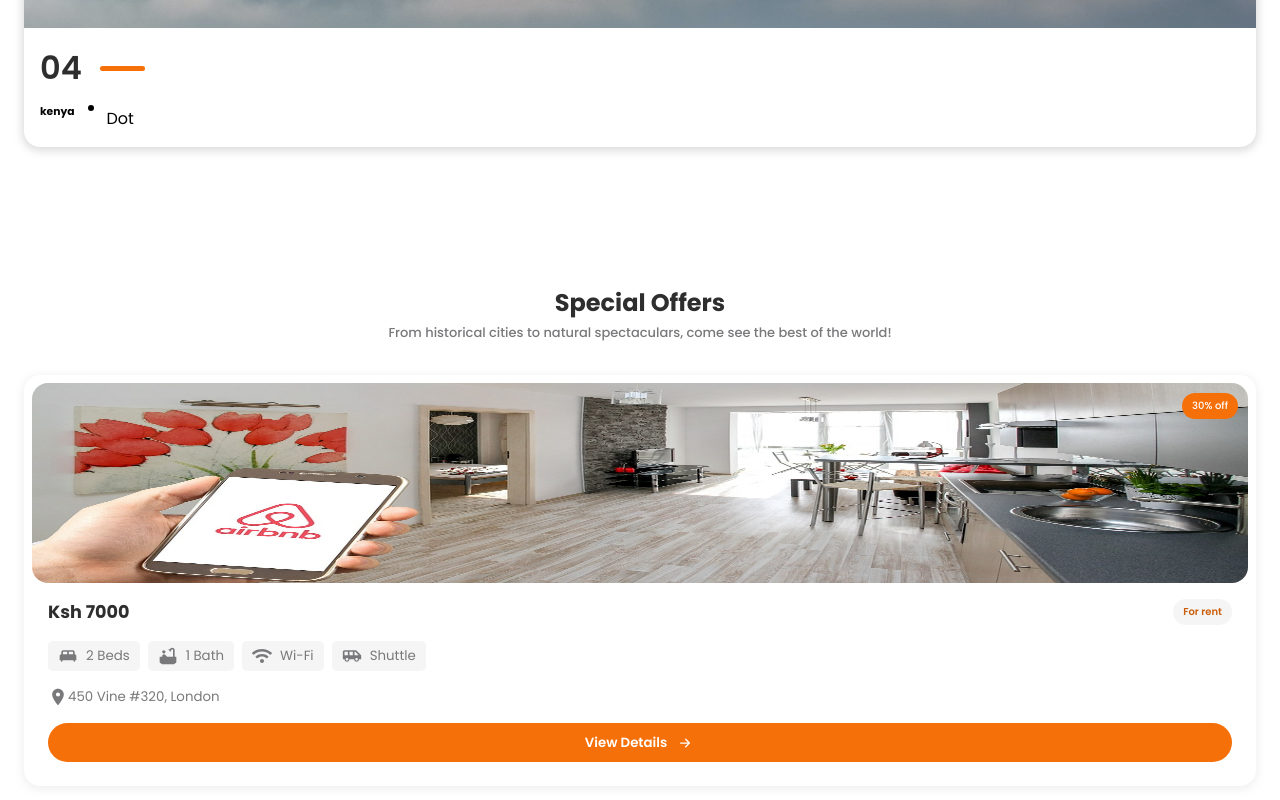
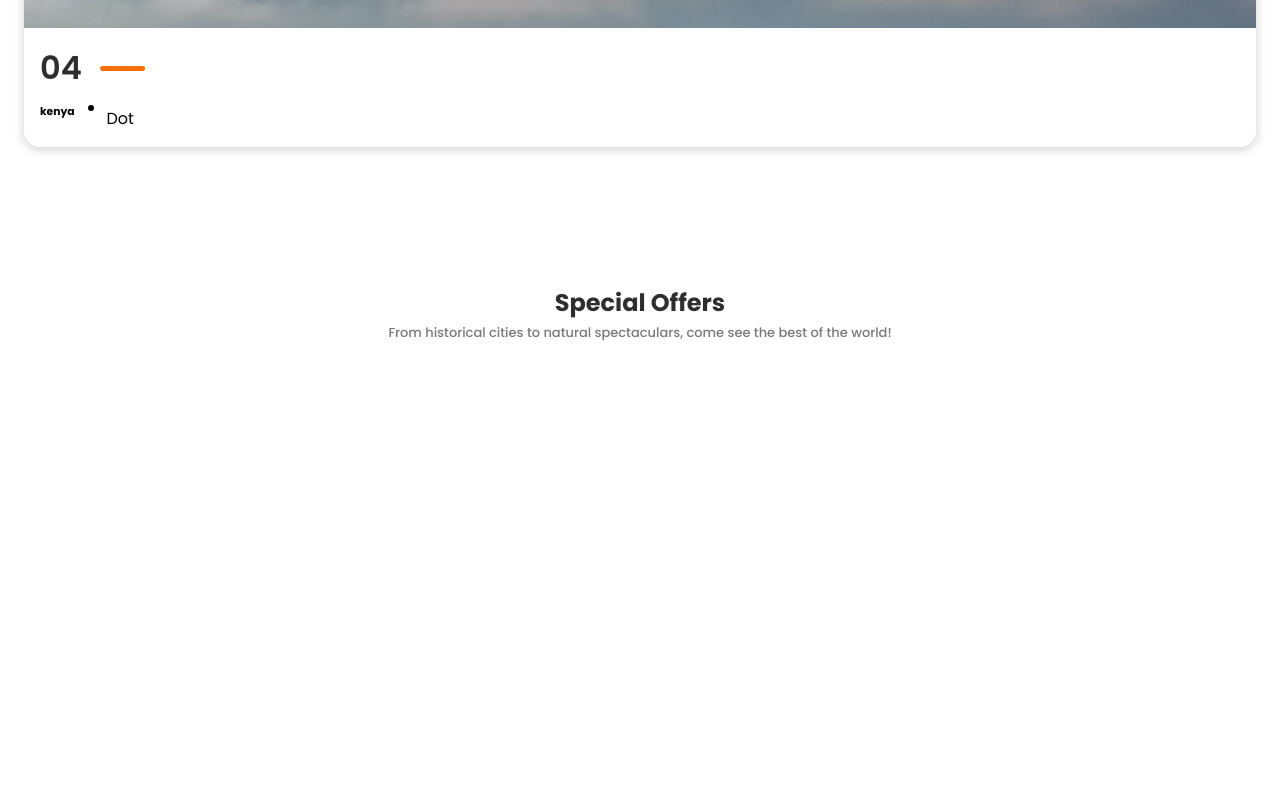
Before and after one commit to sirkaranja/tour-travel-agency, a React (Create React App) app: page / in a window 1280 px wide. Shown: the part 3106-3906 px from the top of the page. After the commit the page ends 3513 px from the top, so only its background shows below. Built offline with nearby package versions, Linux system fonts and the light colour scheme.

Commit message:
offer component

```diff
--- a/src/Components/Offers/Offers.jsx
+++ b/src/Components/Offers/Offers.jsx
@@ -10,6 +10,64 @@ import {BsArrowRightShort} from 'react-icons/bs'
 
 //import images
 import img from'../../Assets/airbnb.jpg'
+import img1 from '../../Assets/Machu-Picchu.jpg'
+import img3 from '../../Assets/italy.jpg'
+import img4 from '../../Assets/mtkenya.jpg'
+import img2 from '../../Assets/wall.jpg'
+
+
+//use hig order array method(MAP)
+
+const Offer= [
+  {
+    id:1,
+    imgSrc: img1,
+    destTitle:'Machu Picchu',
+    location:'Peru',
+    price:'Ksh 70,000'
+  },
+  {
+    id:2,
+    imgSrc:img2,
+    destTitle:'The Great Wall of China',
+    location:'Peru',
+    price:'Ksh 70,000'
+  }, {
+    id:3,
+    imgSrc:img3,
+    destTitle:'Colosseum',
+    location:'Italy',
+    price:'Ksh 70,000'
+  },
+  {
+    id:4,
+    imgSrc:img4,
+    destTitle:'Brazil',
+    location:'brazil',
+    price:'Ksh 170,000'
+  },
+  {
+    id:5,
+    imgSrc:img4,
+    destTitle:'Horn of Africa',
+    location:'Djibouti',
+    price:'Ksh 90,000'
+  },{
+    id:6,
+    imgSrc:img4,
+    destTitle:'Pretoria',
+    location:'South Africa',
+    price:'Ksh 190,000'
+  },{
+    id:7,
+    imgSrc:img4,
+    destTitle:'Museum of kigali',
+    location:'keRwandanya',
+    price:'Ksh 120,000'
+  }
+]
+
+
 
  const Offers = () => {
   return (
@@ -26,57 +84,8 @@ import img from'../../Assets/airbnb.jpg'
         </div>
 
         <div className="minContainer grid">
-          <div className="singleOffer">
-            <div className="destImage">
-              <img src={img} alt="Image Name" />
-
-              <span className='discount'>
-                30% off
-              </span>
-            </div>
-
-            <div className="offerBody">
-              <div className="price flex">
-                <h4>Ksh 7000</h4>
-                <span className='status'>
-                  For rent
-                </span>
-              </div>
-
-              <div className="amenities flex">
-                <div className="singleAmenity flex">
-                  < MdKingBed  className='icons'/>
-                  <small>2 Beds</small>
-                </div>
-                <div className="singleAmenity flex">
-                  < MdBathtub  className='icons'/>
-                  <small>1 Bath</small>
-                </div>
-                <div className="singleAmenity flex">
-                  < FaWifi className='icons'/>
-                  <small>Wi-Fi</small>
-                </div>
-                <div className="singleAmenity flex">
-                  < MdAirportShuttle  className='icons'/>
-                  <small>Shuttle</small>
-                </div>
-              </div>
-              <div className="location flex">
-                < MdLocationOn className='icons' />
-                <small>450 Vine #320, London</small>
-
-              </div>
-              <button className='btn flex'>
-              View Details
-              < BsArrowRightShort className='icons' />
-              </button>
 
 
-
-
-            </div>
-
-          </div>
         </div>
 
 
```
